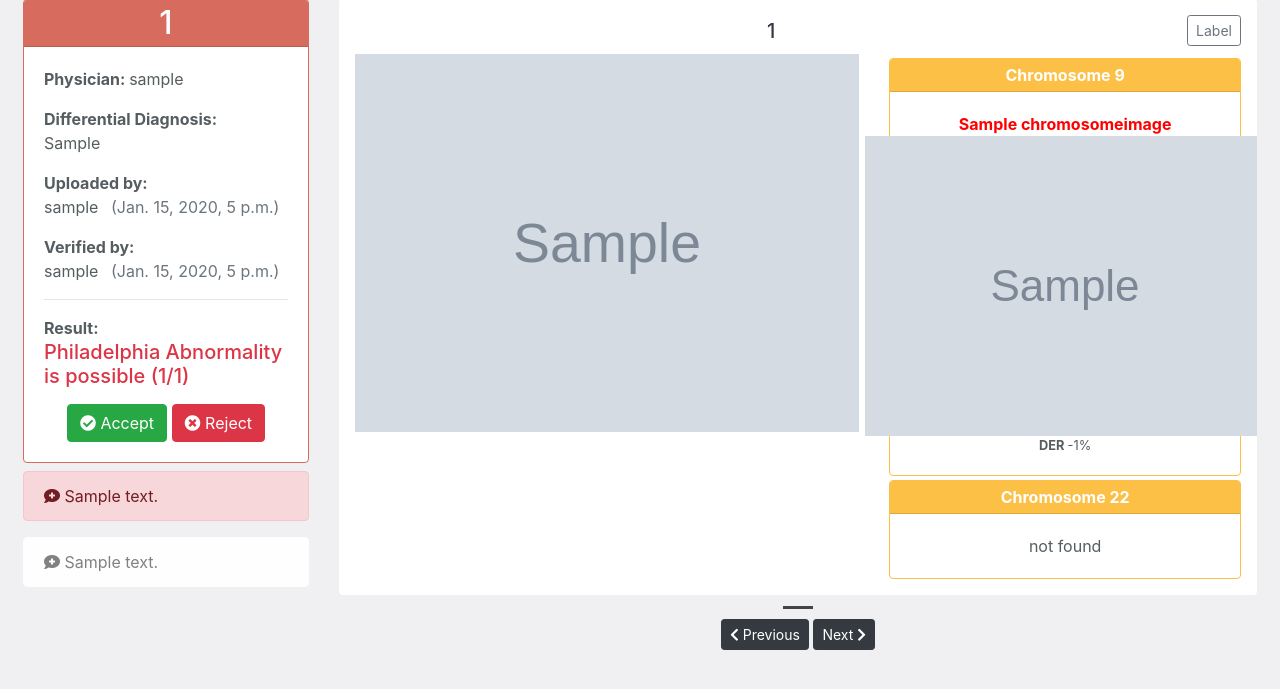
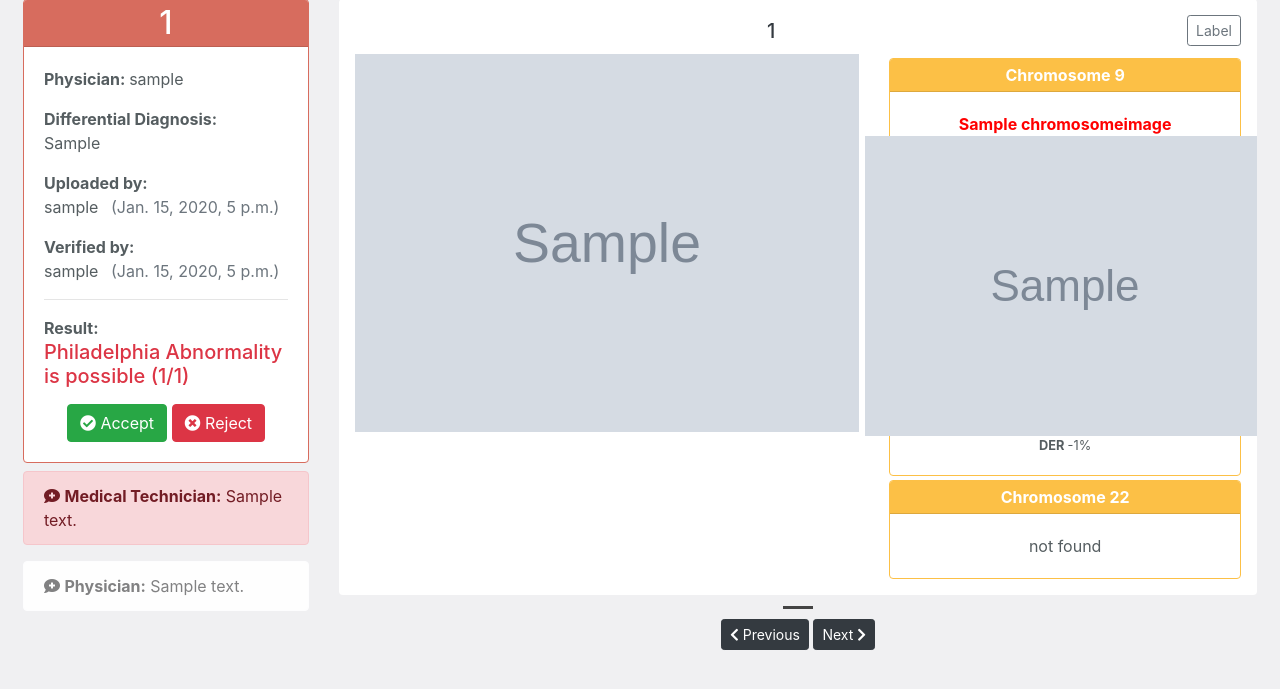
Before and after one commit to tamjtm/nine_twentytwo, a Django app: page /case/1 in a window 1280 px wide. Shown: the part 65-754 px from the top of the page. Run offline with Django 3.2, Linux system fonts and the light colour scheme; a user stored in the database is signed in; tables that the repository leaves empty hold one stand-in row (values such as "Sample post"); grey boxes marked "Sample" are stand-in pictures; parts of the project's set-up code (start-up, migrations or seed data) failed here and were passed over; some libraries are stand-ins or nearby versions.

Commit message:
improve some UI & limit images uploading

```diff
--- a/templates/verification/case_detail.html
+++ b/templates/verification/case_detail.html
@@ -161,12 +161,12 @@
             </div>
             {% if perms.verification.change_case and case.reject_message %}
             <div class="alert alert-danger mt-2 w-100" role="alert">
-                <i class="fas fa-comment-medical"></i> {{ case.reject_message }}
+                <i class="fas fa-comment-medical"></i> <strong>Medical Technician:</strong> {{ case.reject_message }}
             </div>
             {% endif %}
             {% if perms.verification.change_case and case.recheck_message %}
             <div class="alert alert-light mt-2 w-100" role="alert">
-                <i class="fas fa-comment-medical"></i> {{ case.recheck_message }}
+                <i class="fas fa-comment-medical"></i> <strong>Physician:</strong> {{ case.recheck_message }}
             </div>
             {% endif %}
         </div>
@@ -286,7 +286,7 @@
             {% if case.confirm_status == 0 %}
                 {% if case.reject_message %}
                 <div class="alert alert-danger mt-2 w-75 mx-auto text-center" role="alert">
-                    <i class="fas fa-comment-medical"></i> {{ case.reject_message }}
+                    <i class="fas fa-comment-medical"></i> <strong>Medical Technician:</strong> {{ case.reject_message }}
                 </div>
                 {% else %}
                 <div class="alert alert-danger mt-2 w-75 mx-auto text-center" role="alert">
```
